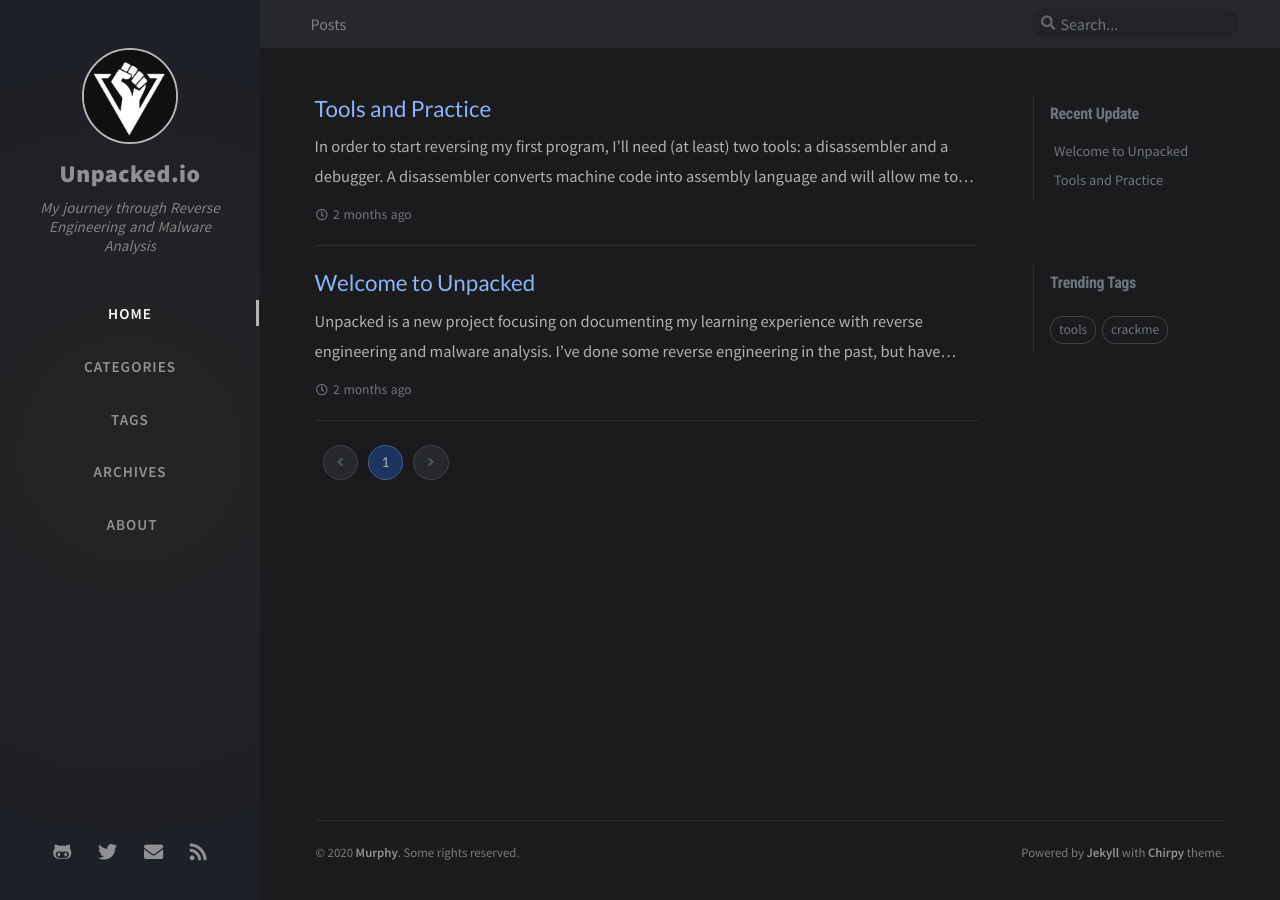
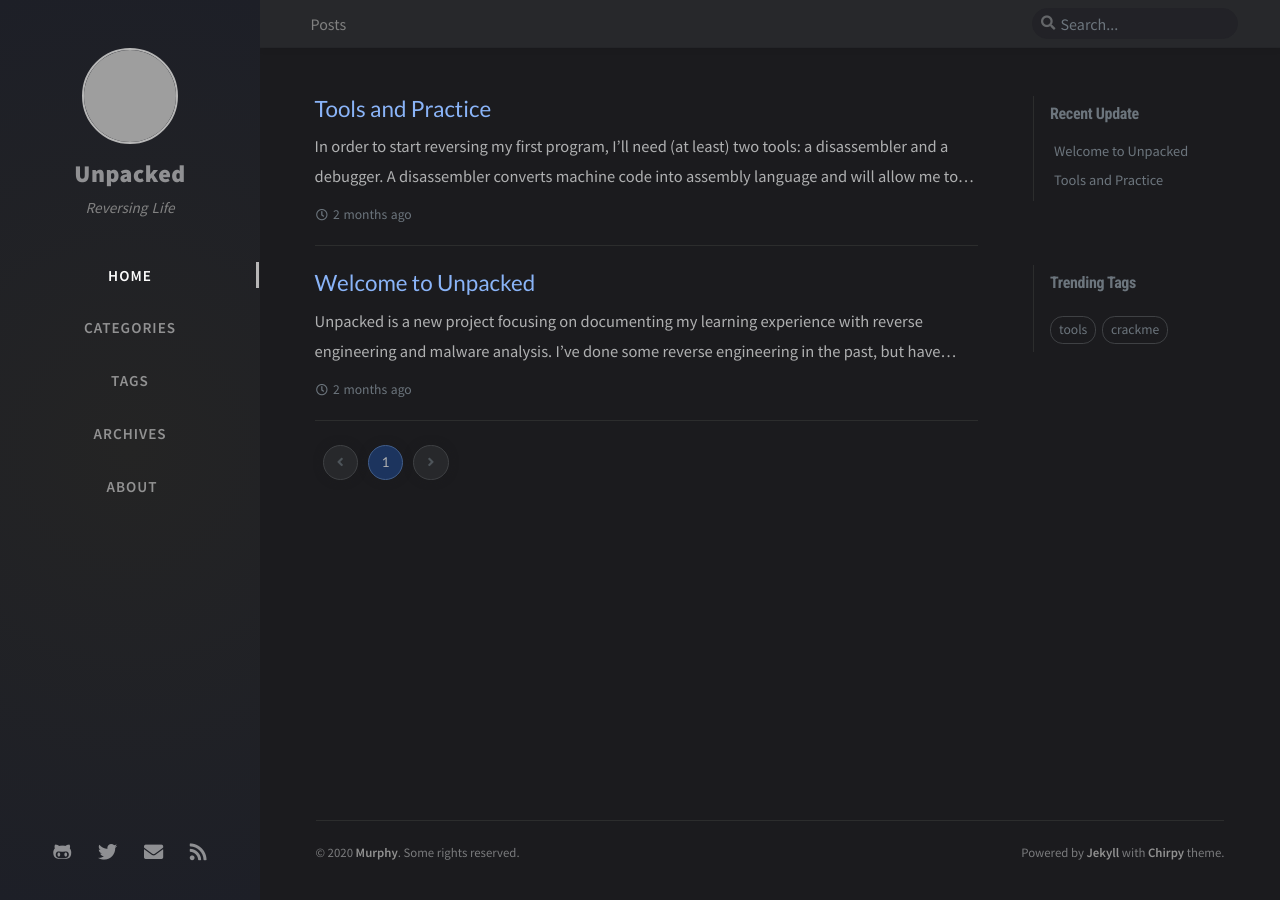
Before and after one commit to fork-bombed/fork-bombed.github.io, a Jekyll site: the page built from index.html, in a window 1280 px wide. Built offline with Jekyll 4.4.1, drawn with Linux system fonts in a browser that asks for light colours; nearby versions of some CDN libraries; the list of posts is cut into pages by our own code; comment, search, counter and statistics services are not loaded; grey boxes are pictures that could not be loaded.

Commit message:
Avatar and config cleanup

```diff
--- a/_config.yml
+++ b/_config.yml
@@ -8,9 +8,9 @@
 # jekyll-seo-tag settings › https://github.com/jekyll/jekyll-seo-tag/blob/master/docs/usage.md
 #--------------------------
 
-title: Unpacked.io                          # the main title
+title: Unpacked                         # the main title
 
-tagline: My journey through Reverse Engineering and Malware Analysis  # it will display as the sub-title
+tagline: Reversing Life  # it will display as the sub-title
 
 description: >-                        # used by seo meta and the atom feed
   Follow my journey as I learn more about Reverse Engineering and Malware Analysis.
@@ -20,7 +20,7 @@ url: 'https://unpacked.io'
 
 author: Murphy                  # change to your full name
 
-avatar: /assets/img/sample/avatar.jpg   # support internet resources
+avatar: /assets/img/avatar.gif   # support internet resources
 
 github:
   username: fork-bombed             # change to your github username
```
Also changed, not shown: assets/img/sample/avatar.jpg (deleted), assets/img/sample/devices-mockup.png (deleted), assets/img/sample/download-icons.png (deleted), assets/img/sample/mockup.png (deleted), assets/img/sample/upload-image.png (deleted), 1 other file.
